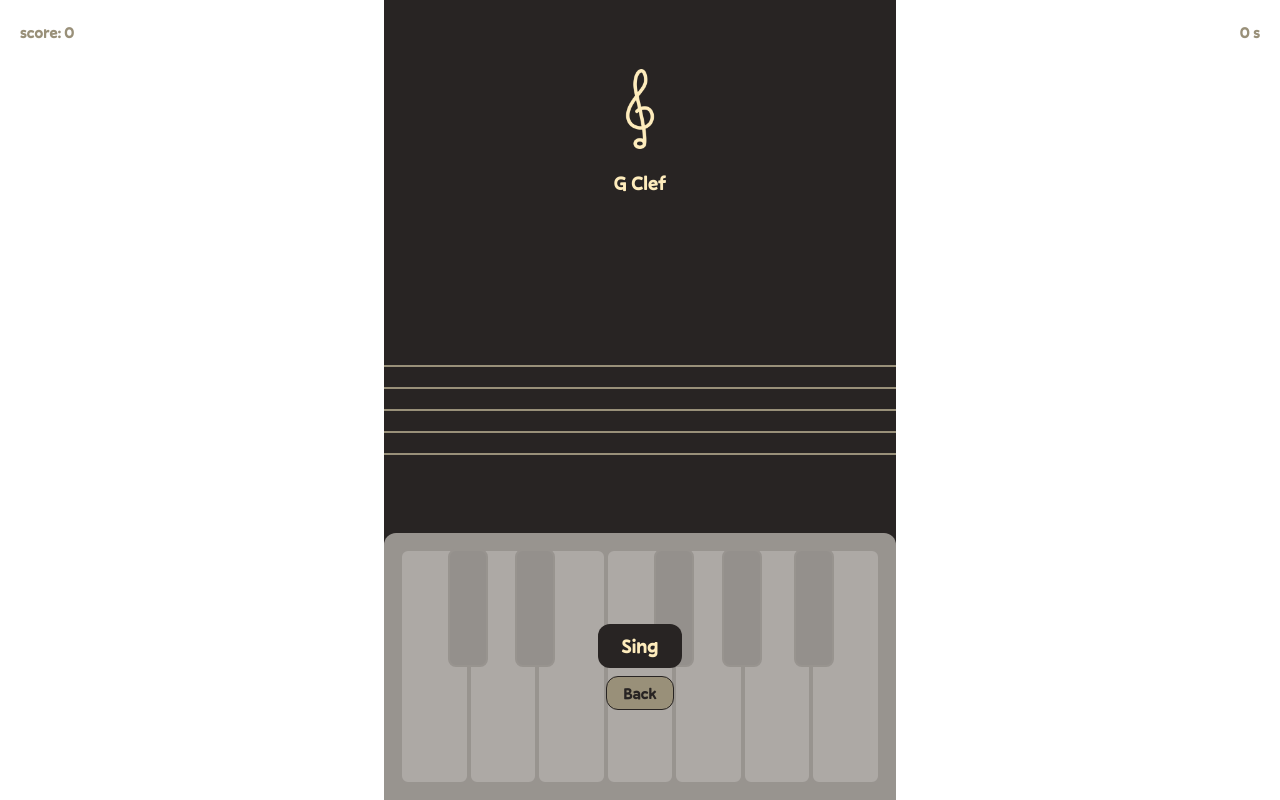
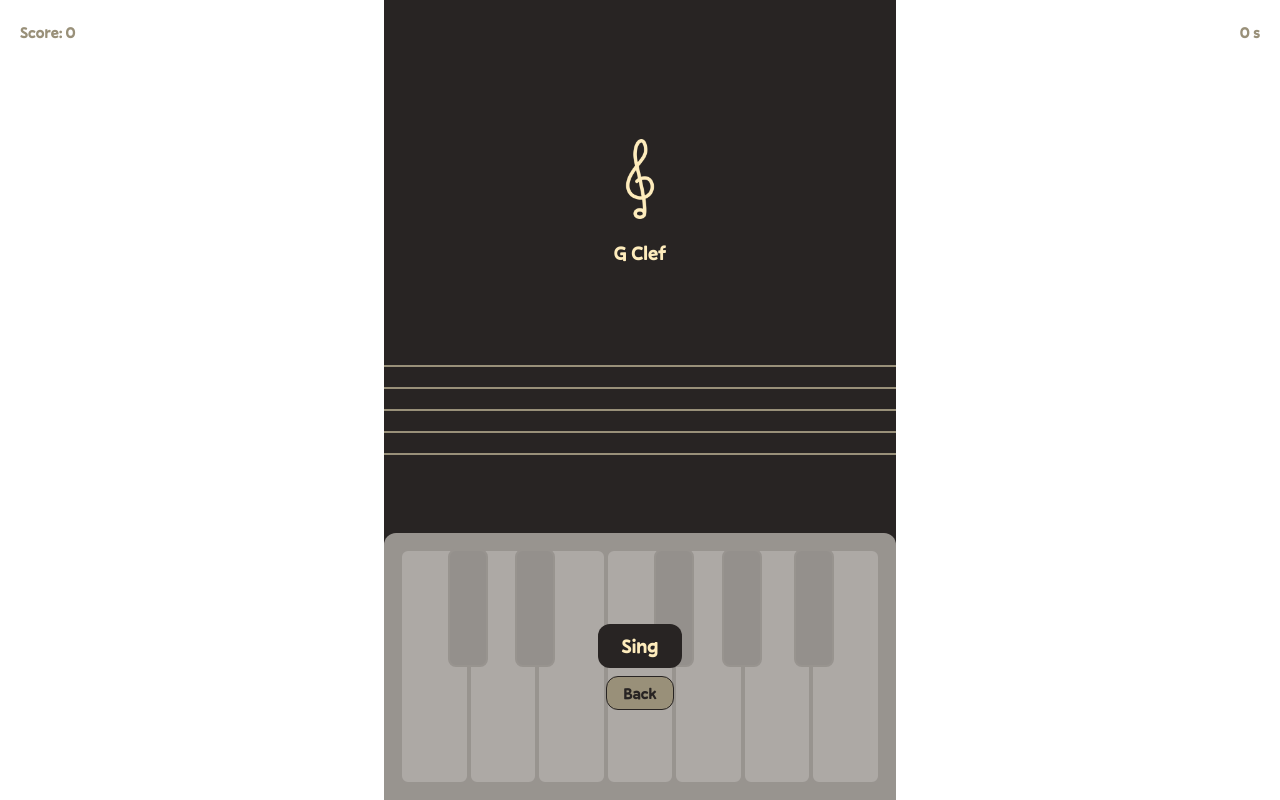
Before and after one commit to Nothehi/Peanote, a Vue app: page /game in a window 1280 px wide. Built offline with nearby package versions, Linux system fonts and the light colour scheme.

Commit message:
refactor: fix some game logix and refactor

```diff
--- a/src/stores/game.ts
+++ b/src/stores/game.ts
@@ -1,43 +1,89 @@
 import { defineStore } from 'pinia'
-import { ref, watch } from 'vue'
+import { ref, type Ref } from 'vue'
+
+interface Result {
+  pushed_at: Date,
+  currentKey: string
+  pushedKey: string
+  result: boolean,
+  pushCount: number
+}
 
 export const useGameStore = defineStore('game', () => {
   const score = ref(0)
   const isRunning = ref(false)
   const timerCount = ref(0)
   const currentKey = ref('')
-
-  watch(timerCount, () => {
-    if (timerCount.value > 0 && isRunning.value) {
-      setTimeout(() => {
-        timerCount.value -= 1
-      }, 1000)
-    } else {
-      timerCount.value = 60
-      isRunning.value = false
-      currentKey.value = ''
-
-      if (score.value > Number(localStorage.getItem('record'))) {
-        localStorage.setItem('record', String(score.value))
-      }
-    }
-  })
+  const result: Ref<Array<Result>> = ref([])
 
   function run() {
     isRunning.value = true
-    timerCount.value = 60
+    timerCount.value = 30
+    currentKey.value = pickRandomNote()
 
-    currentKey.value = pickRandomNote()
+    startTimer()
   }
 
-  function compareNote(keyName: string) {
+  function startTimer() {
+    const timer = setInterval(() => {
+      if (isRunning.value && timerCount.value > 0) {
+        timerCount.value -= 1
+      } else {
+        clearInterval(timer)
+        end()
+      }
+    }, 1000)
+  }
+
+  function end() {
+    isRunning.value = false
+    currentKey.value = ''
+
+    storeRecord()
+
+    storeHighestScore()
+    score.value = 0
+  }
+
+  function storeRecord() {
+    let records = JSON.parse(String(localStorage.getItem('records')))
+
+    console.log(records);
+
+    if (records) {
+      records.push({
+        created_at: new Date(),
+        result: result.value
+      })
+    } else {
+      records = [
+        {
+          created_at: new Date(),
+          result: result.value
+        }
+      ]
+    }
+
+    localStorage.setItem('records', JSON.stringify(records))
+    result.value = []
+  }
+
+  function storeHighestScore() {
+    if (score.value > Number(localStorage.getItem('highest_score'))) {
+      localStorage.setItem('highest_score', String(score.value))
+    }
+  }
+
+  function compareNote(keyName: string): boolean {
     if (keyName == currentKey.value.split('')[0]) {
       score.value += 1
+      currentKey.value = pickRandomNote()
 
-      currentKey.value = pickRandomNote()
-    } else {
-      timerCount.value -= 2
+      return true
     }
+
+    timerCount.value -= 2
+    return false
   }
 
   function pickRandomNote(): string {
@@ -51,8 +97,10 @@ export const useGameStore = defineStore('game', () => {
     score,
     isRunning,
     timerCount,
+    result,
     currentKey,
     compareNote,
-    run
+    run,
+    end
   }
 })
--- a/src/views/GameView.vue
+++ b/src/views/GameView.vue
@@ -4,15 +4,31 @@ import { RouterLink } from 'vue-router'
 import TheStaff from '@/components/TheStaff.vue'
 import ThePiano from '@/components/ThePiano.vue'
 import GClef from '@/assets/g-clef.png'
+import { onUnmounted, ref } from 'vue'
 
 const game = useGameStore()
+const pushCount = ref(0)
+
+function keyPushed(keyName: string) {
+  game.result.push({
+    pushed_at: new Date(),
+    currentKey: game.currentKey,
+    pushedKey: keyName,
+    result: game.compareNote(keyName),
+    pushCount: pushCount.value
+  })
+
+  pushCount.value += 1
+}
+
+onUnmounted(() => game.end())
 </script>
 
 <template>
   <div class="flex flex-col items-center justify-center h-full">
-    <header class="flex flex-col items-center justify-center w-full h-1/3">
+    <header class="flex flex-col items-center justify-end w-full h-1/3">
       <span class="absolute mb-5 right-5 top-5 text-secondary">{{ game.timerCount }} s</span>
-      <span class="absolute left-5 top-5 text-secondary">score: {{ game.score }}</span>
+      <span class="absolute left-5 top-5 text-secondary">Score: {{ game.score }}</span>
       <img :src="GClef" alt="G Clef" class="max-w-20" />
       <h4 class="mt-5 text-xl font-bold text-primary">G Clef</h4>
     </header>
@@ -41,7 +57,7 @@ const game = useGameStore()
         >
       </div>
 
-      <the-piano @key-pushed="game.compareNote" />
+      <the-piano @key-pushed="keyPushed" />
     </footer>
   </div>
 </template>
```
